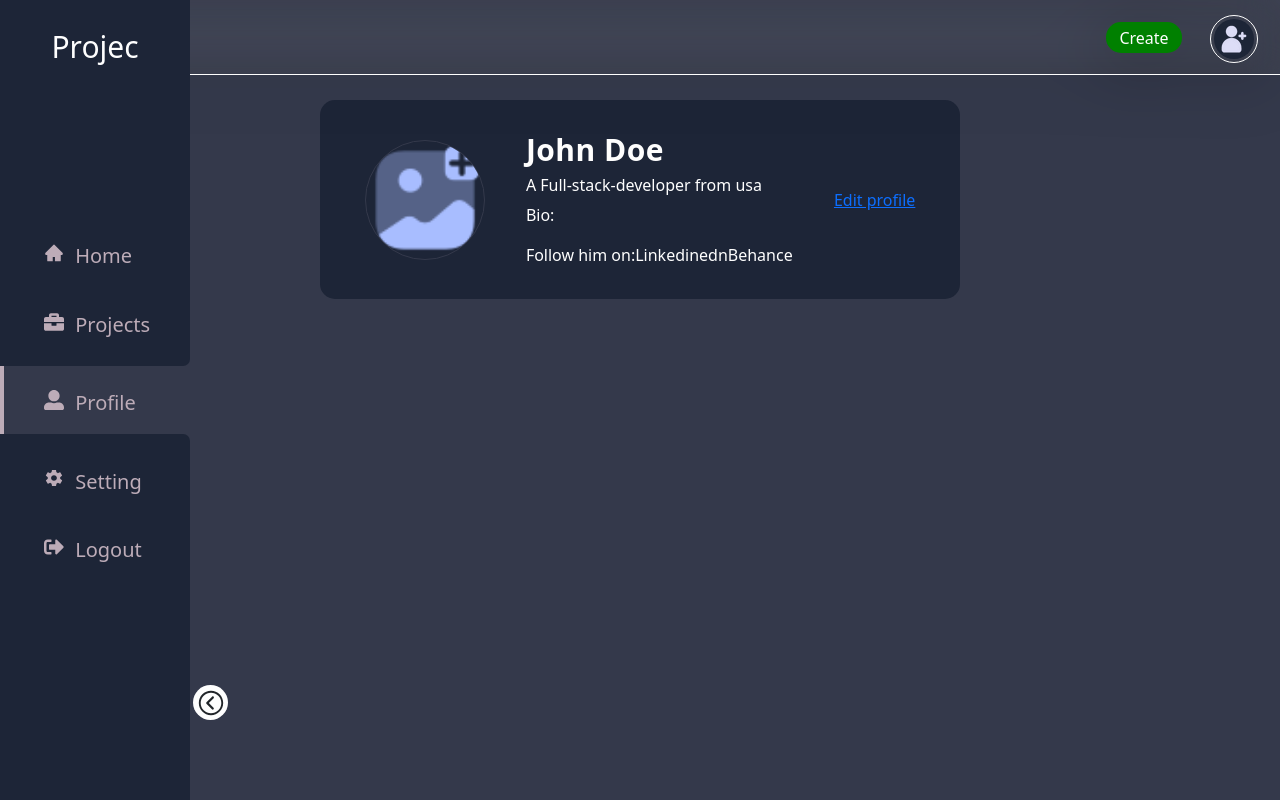
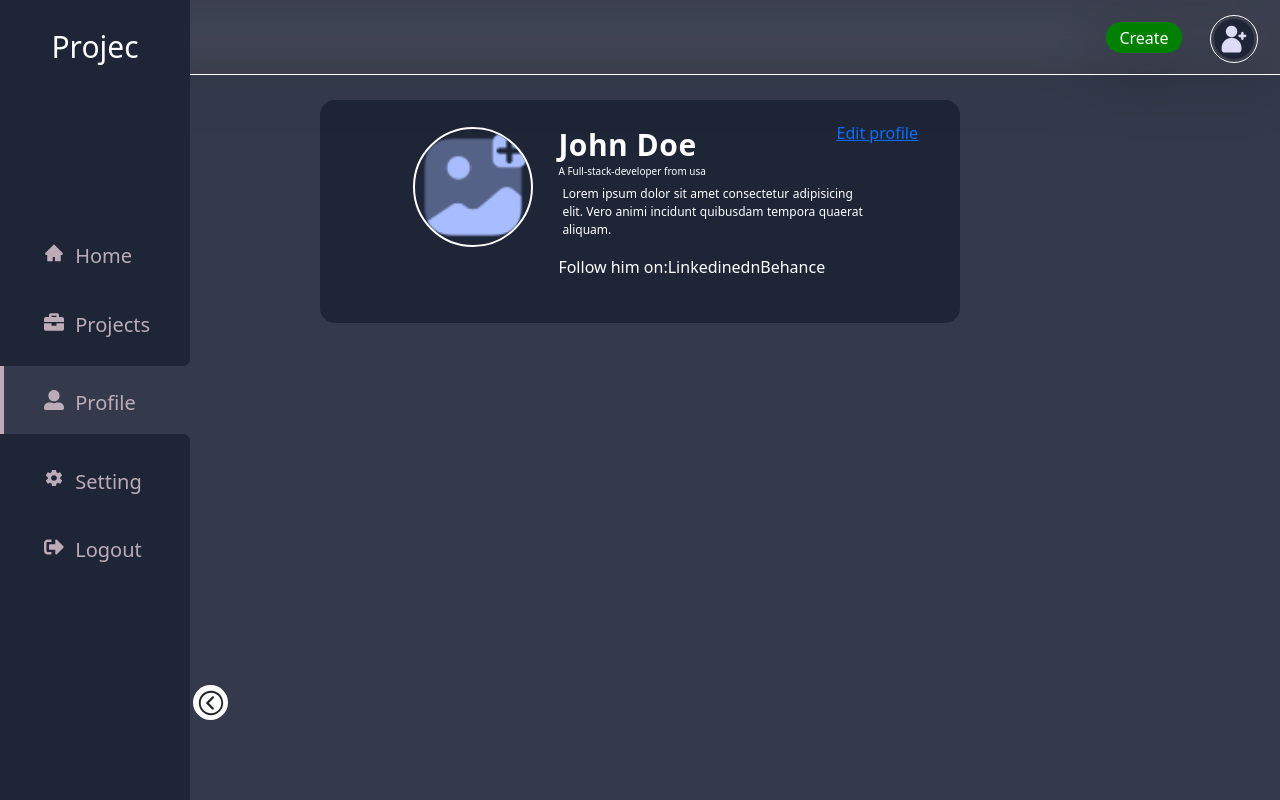
Before and after one commit to G-GraceCode/Projec-M-S, a React (Vite) app in the folder frontend/: page /profile in a window 1280 px wide. Built offline with nearby package versions, Linux system fonts and the light colour scheme; no server answers.

Commit message:
Update Profile.jsx

```diff
--- a/frontend/src/components/Layout/Profile.jsx
+++ b/frontend/src/components/Layout/Profile.jsx
@@ -125,17 +125,19 @@ const Profile = () => {
             <h4>John Doe</h4>
             <h6>A Full-stack-developer from usa</h6>
             <p className="bio">
-              Bio:
-              <span></span>
+              Lorem ipsum dolor sit amet consectetur adipisicing elit. Vero
+              animi incidunt quibusdam tempora quaerat aliquam.
             </p>
 
-            <div>
-              Follow him on:
+            <div className="social">
+              <p> Follow him on: </p>
               <span>Linkedinedn</span>
               <span>Behance</span>
             </div>
           </Userinfo>
-          <Link to="/edit">Edit profile</Link>
+          <Link to="/edit" className="edit">
+            Edit profile
+          </Link>
         </Col>
       </Edituser>
     </div>
@@ -147,32 +149,37 @@ export default Profile;
 const Edituser = styled.div`
 
   margin: 0 auto;
+  width: 50%;
   color: var(--natural-white);
-  width: min(calc(100% - 40%), 50%);
   background: var(--color-bg-2);
-  padding: 1rem 1.5rem;
+  padding: .7rem;
   gap: 1.2rem;
   border-radius: var(--border-radius);
 
  .image-replace {
-background-color: red;
   display: flex;
   align-items: center;
-  justify-content: space-around;
+  justify-content: center;
   flex-wrap: wrap;
+  gap: 1.6rem;
   background-color: transparent !important;
   color: var(--natural-white);
   border: none;
-  margin: 0 auto;
+  // margin: 0 auto;
   padding: 1rem 0rem;
   position: relative;
+
     .img-sec{
+    display: flex;
+    align-self: flex-start;
     width: 120px;
     height: 120px;
     overflow: hidden;
-    border: 1px solid var(--color-bg);
+    border: 2px double var(--natural-white);
+    outline-offset: 2px;
     border-radius: 50%;
     cursor: pointer;
+
     img{
       display: block;
       width: 100%;
@@ -182,15 +189,37 @@ background-color: red;
     }
   }
 
+  .edit {
+    position: absolute;
+    top: 5%;
+    right: 5%;
+  }
+
 `;
 
 const Userinfo = styled.div`
+  width: 50%;
   h4 {
     font-size: 30px;
     letter-spacing: 0.5px;
     font-weight: 600;
   }
   h6 {
-    font-size: 16px;
+    font-size: 10px;
+    margin-top: -6px;
+  }
+  .bio {
+    font-size: 12px;
+    word-spacing: 0.3px;
+    letter-spaing: 0.4px;
+    padding-left: 4px;
+    &:fistletter {
+      text-transform: uppercase;
+    }
+  }
+
+  .social {
+    display: flex;
+    flex-direaction: column;
   }
 `;
```
